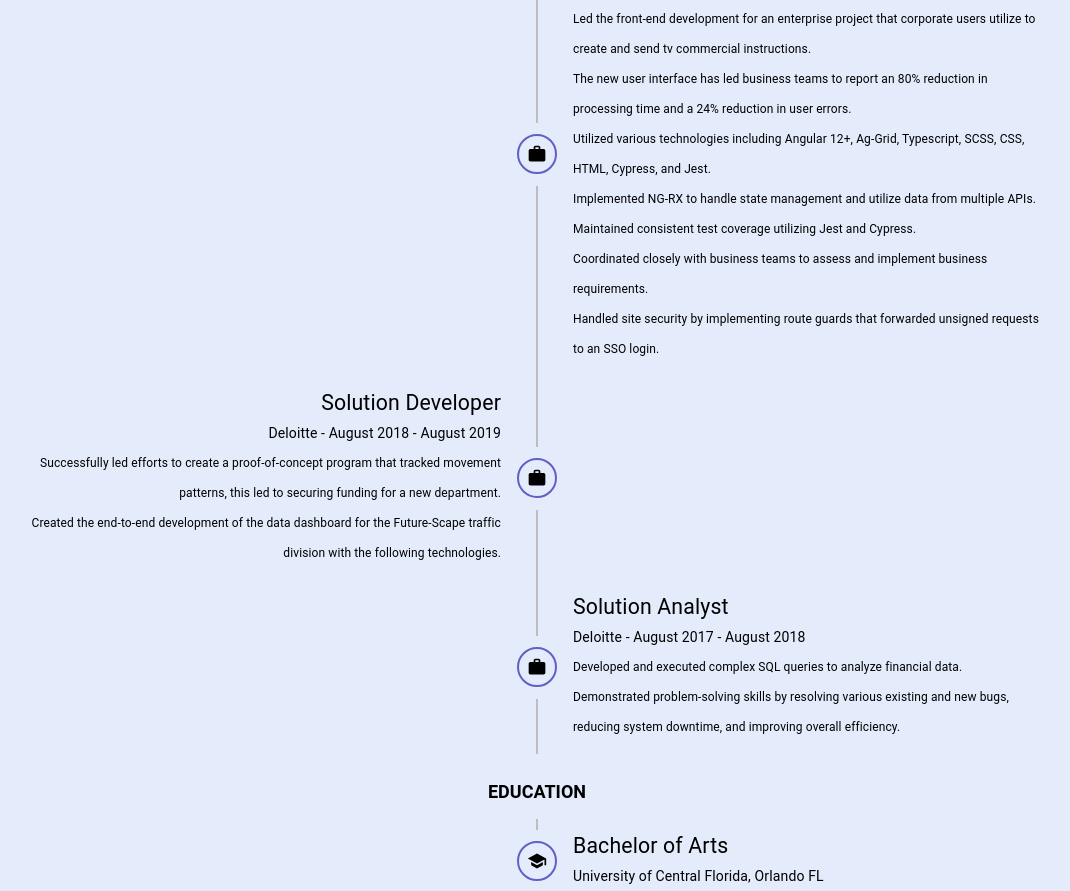
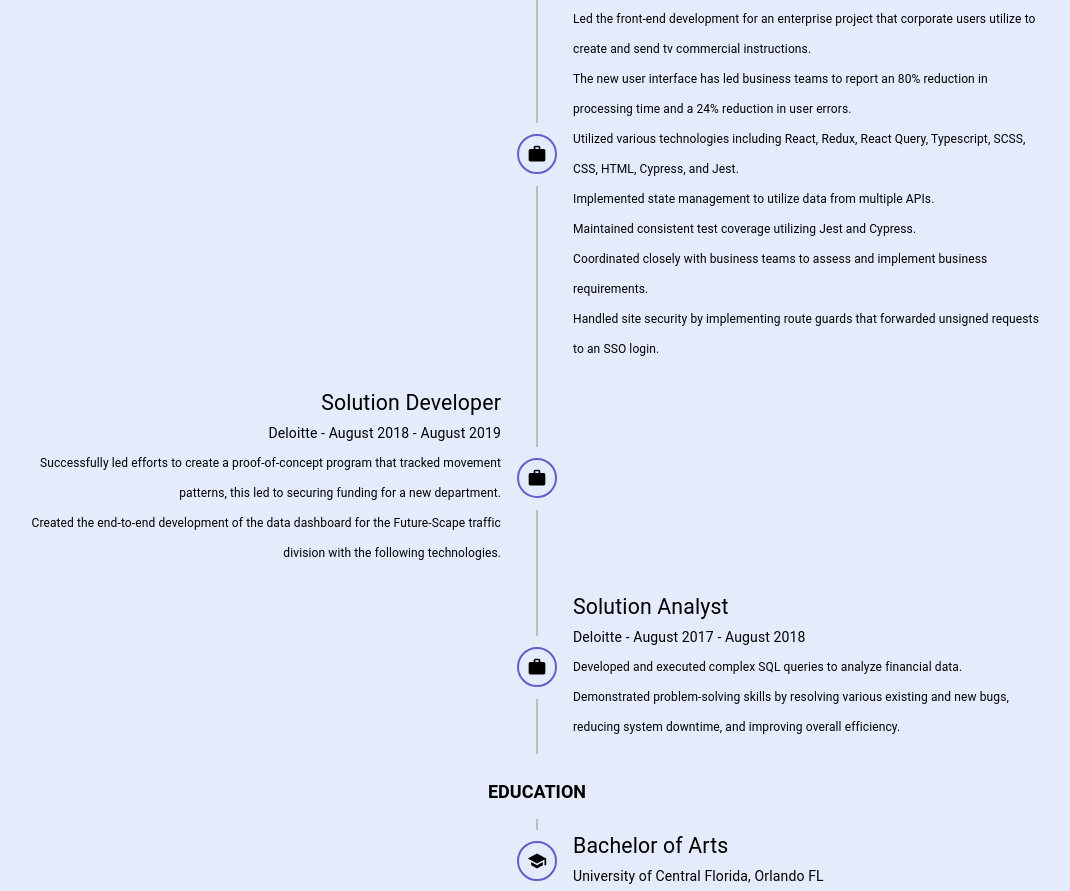
Before and after one commit to lancesparks/lancesparks.github.io, a React (Vite) app: page / in a window 1280 px wide. Shown: the part 1580-2471 px from the top of the page, without its empty margins (103-1173 px from the left). Built offline with nearby package versions, Linux system fonts and the light colour scheme.

Commit message:
update timeline

```diff
--- a/src/components/TimeLine/Timeline.component.tsx
+++ b/src/components/TimeLine/Timeline.component.tsx
@@ -40,12 +40,11 @@ export default function CustomizedTimeline() {
               reduction in processing time and a 24% reduction in user errors.
             </Typography>
             <Typography sx={{ fontSize: 12 }}>
-              Utilized various technologies including Angular 12+, Ag-Grid,
+              Utilized various technologies including React, Redux, React Query,
               Typescript, SCSS, CSS, HTML, Cypress, and Jest.
             </Typography>
             <Typography sx={{ fontSize: 12 }}>
-              Implemented NG-RX to handle state management and utilize data from
-              multiple APIs.
+              Implemented state management to utilize data from multiple APIs.
             </Typography>
             <Typography sx={{ fontSize: 12 }}>
               Maintained consistent test coverage utilizing Jest and Cypress.
```
